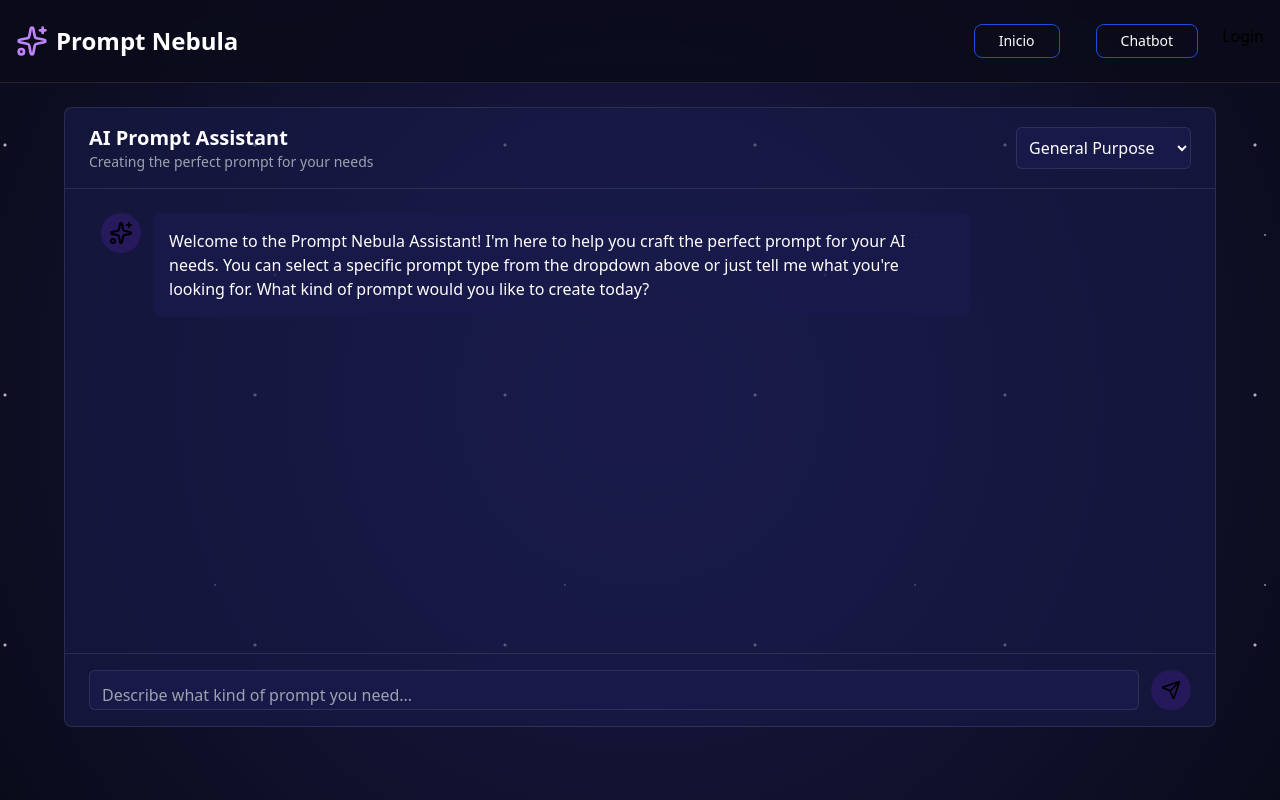
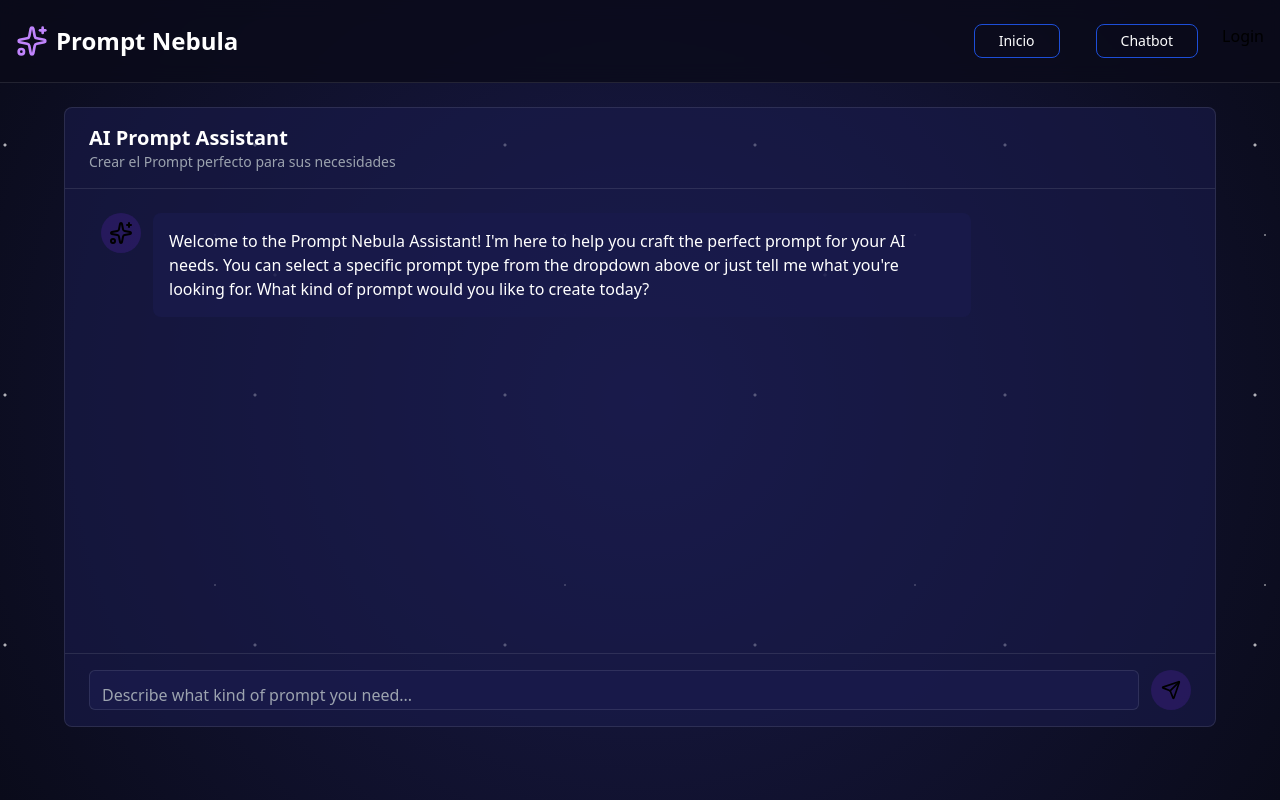
Before and after one commit to ckamilokoo/generador-de-prompt-vue.js, a Vue app in the folder generador-prompt/: page /about in a window 1280 px wide. Shown: the top 800 px of the page. Built offline with nearby package versions, Linux system fonts and the light colour scheme.

Commit message:
nuevos modificaciones

```diff
--- a/generador-prompt/src/App.vue
+++ b/generador-prompt/src/App.vue
@@ -1,6 +1,4 @@
 <script setup lang="ts">
-import { RouterView } from 'vue-router'
-import HelloWorld from './components/HelloWorld.vue'
 import FooterPage from './components/FooterPage.vue'
 import HeaderPage from './components/HeaderPage.vue'
 </script>
--- a/generador-prompt/src/components/ChatbotInterface.vue
+++ b/generador-prompt/src/components/ChatbotInterface.vue
@@ -108,16 +108,7 @@ onMounted(() => {
         <div class="chat-header">
           <div>
             <h2 class="text-xl font-semibold text-white">AI Prompt Assistant</h2>
-            <p class="text-sm text-gray-400">Creating the perfect prompt for your needs</p>
-          </div>
-          <div class="prompt-type">
-            <select v-model="promptType" class="prompt-type-select">
-              <option value="general">General Purpose</option>
-              <option value="image">Image Generation</option>
-              <option value="code">Code Assistant</option>
-              <option value="writing">Content Writing</option>
-              <option value="data">Data Analysis</option>
-            </select>
+            <p class="text-sm text-gray-400">Crear el Prompt perfecto para sus necesidades</p>
           </div>
         </div>
 
```
